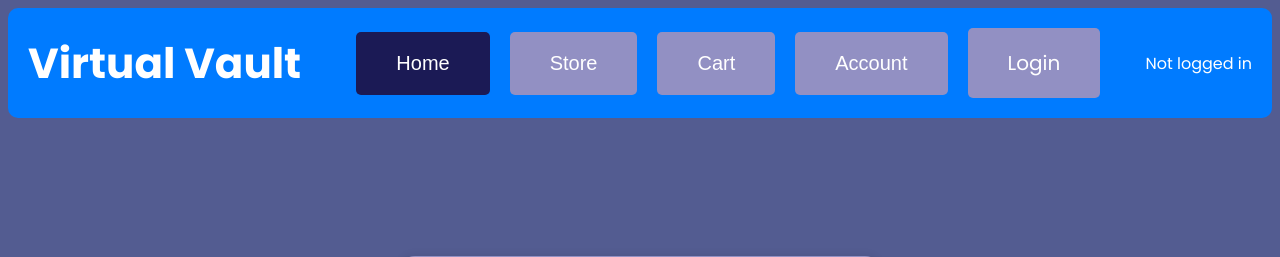
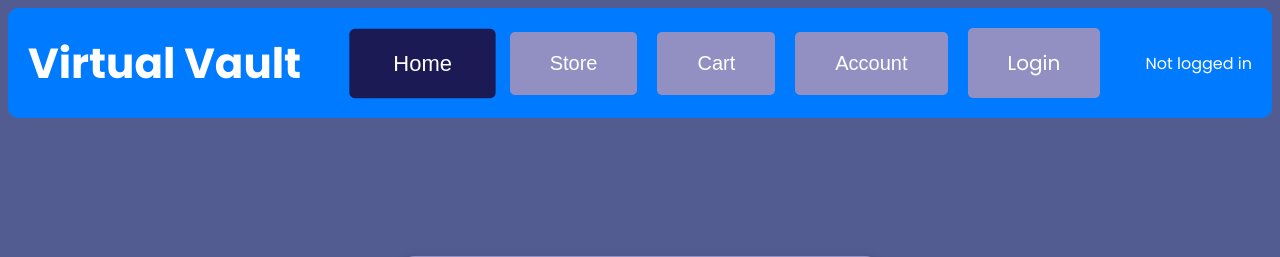
Before and after one commit to d3rpp-dev/bse202, a Flask app: page /login in a window 1280 px wide, with the pointer over the restyled element. Shown: the top 257 px of the page. Run offline with Flask 3, Linux system fonts and the light colour scheme.

Commit message:
login css update nutton transform added

```diff
--- a/src/bse202/static/login.css
+++ b/src/bse202/static/login.css
@@ -44,6 +44,7 @@ p {
 
 .btn:hover {
     background-color: #1B1A55;
+    transform: scale(1.1); /* Scale button to 110% on hover */
 }
 
 /* Login box styles */
```
